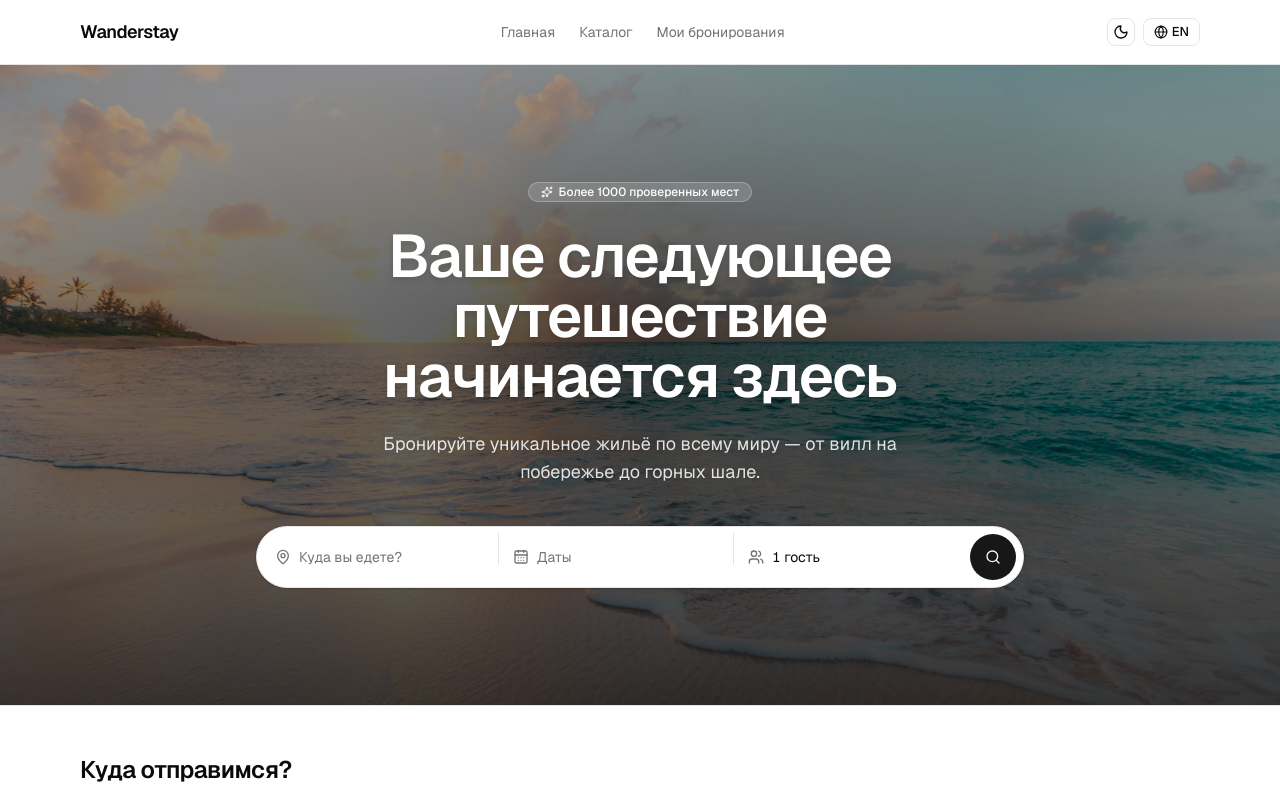
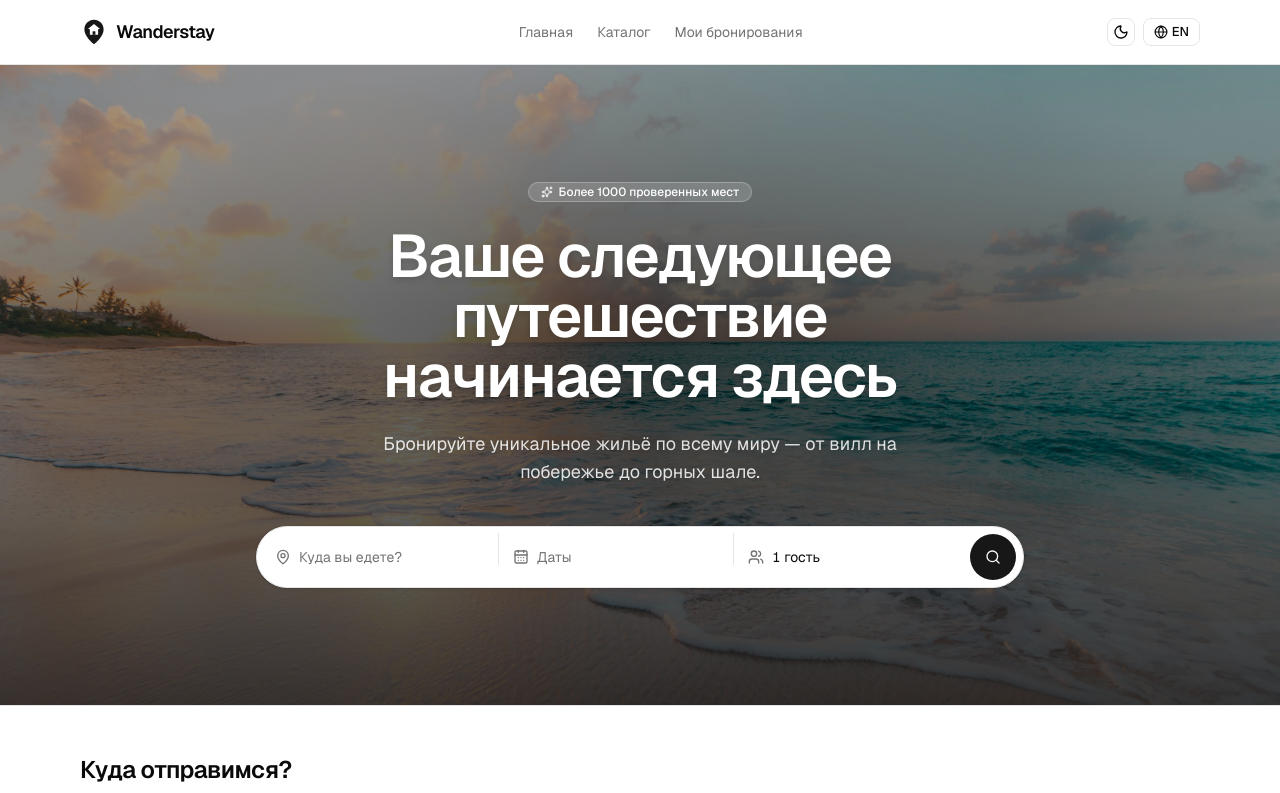
Before and after one commit to JuliaBel5/travel-rental, a Next.js app: page / in a window 1280 px wide. Shown: the top 793 px of the page. Built offline with nearby package versions, Linux system fonts and the light colour scheme.

Commit message:
feat: add brand logo with pin-and-house mark to the header

```diff
--- a/src/components/layout/Header.tsx
+++ b/src/components/layout/Header.tsx
@@ -7,6 +7,7 @@ import { Button } from "@/components/ui/button";
 import { Sheet, SheetContent, SheetHeader, SheetTitle, SheetTrigger } from "@/components/ui/sheet";
 import { LanguageSwitcher } from "./LanguageSwitcher";
 import { ThemeToggle } from "./ThemeToggle";
+import { Logo } from "./Logo";
 
 export function Header() {
   const { t } = useTranslation();
@@ -49,9 +50,7 @@ export function Header() {
             </SheetContent>
           </Sheet>
 
-          <Link href="/" className="text-lg font-semibold tracking-tight">
-            {t.common.appName}
-          </Link>
+          <Logo />
         </div>
 
         <nav className="hidden items-center gap-6 text-sm text-muted-foreground sm:flex">
--- /dev/null
+++ b/src/components/layout/Logo.tsx
@@ -0,0 +1,38 @@
+import Link from "next/link";
+
+import { cn } from "@/lib/utils";
+import { useTranslation } from "@/locales";
+
+/**
+ * Brand logo: a location-pin-with-house mark (matching the favicon) plus the
+ * wordmark. The mark uses `currentColor` for the pin and `var(--background)`
+ * for the knocked-out house, so it inverts cleanly between light and dark.
+ */
+export function Logo({ className }: { className?: string }) {
+  const { t } = useTranslation();
+
+  return (
+    <Link
+      href="/"
+      aria-label={t.common.appName}
+      className={cn("group inline-flex items-center gap-2", className)}
+    >
+      <svg
+        viewBox="0 0 32 32"
+        className="size-7 shrink-0 text-primary transition-transform duration-200 group-hover:-translate-y-0.5"
+        aria-hidden
+      >
+        <path
+          fill="currentColor"
+          d="M16 2C9.9 2 5 6.9 5 13c0 7.6 9.3 15.6 10.3 16.4a1.1 1.1 0 0 0 1.4 0C17.7 28.6 27 20.6 27 13 27 6.9 22.1 2 16 2Z"
+        />
+        <polygon fill="var(--background)" points="16,6.8 23,12.6 9,12.6" />
+        <rect fill="var(--background)" x="11.3" y="12.2" width="9.4" height="7" rx="0.6" />
+        <rect fill="currentColor" x="14.4" y="15.2" width="3.2" height="4" rx="0.4" />
+      </svg>
+      <span className="text-lg font-semibold tracking-tight text-foreground">
+        {t.common.appName}
+      </span>
+    </Link>
+  );
+}
```
